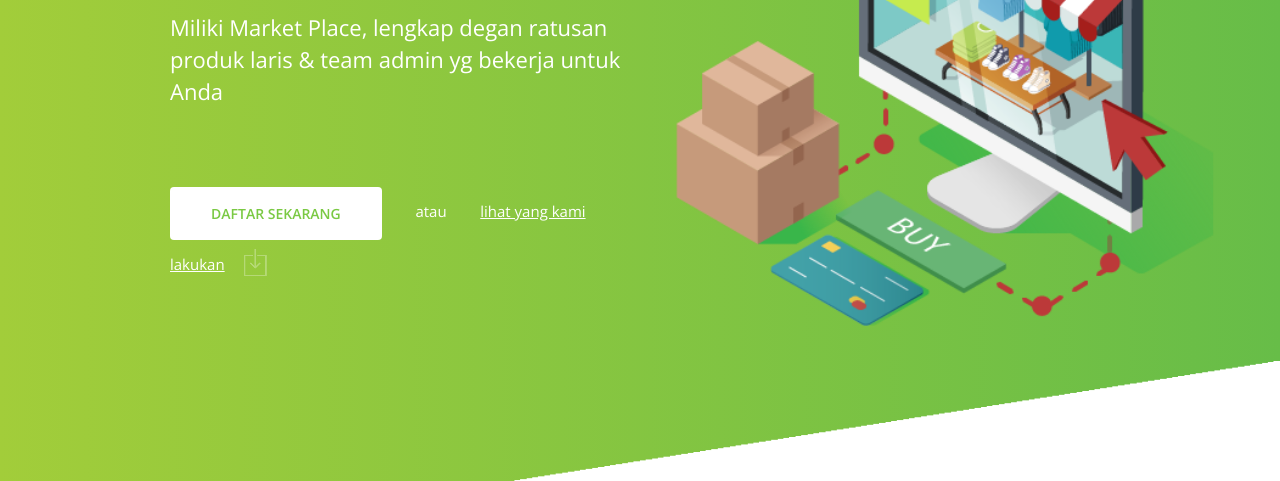
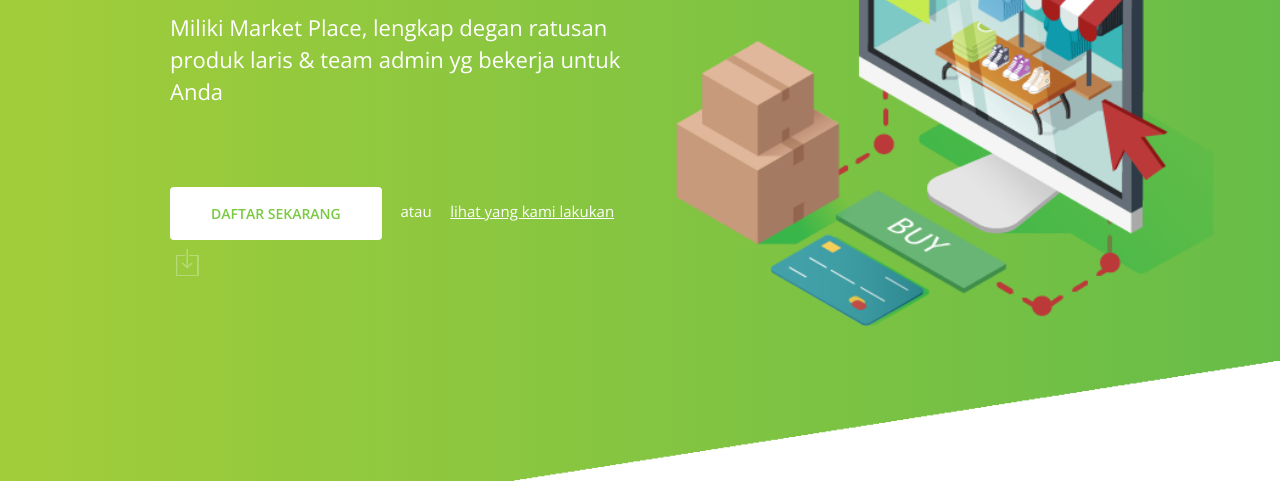
Before and after one commit to andriputra/idplaza, a plain HTML site: page index.html in a window 1280 px wide. Shown: the part 306-787 px from the top of the page. Drawn offline with nearby package versions, Linux system fonts and the light colour scheme.

Commit message:
modif flex

```diff
--- a/assets/css/style.css
+++ b/assets/css/style.css
@@ -149,7 +149,7 @@ p.sub{
 }
 .action a,
 .action span{
-  margin-right: 30px;
+  margin-right: 15px;
   color: #ffffff;
   font-size: 15px;
 }
@@ -161,7 +161,7 @@ p.sub{
 }
 a.img-link img{
   position: relative;
-  left: -46px;
+  left: -26px;
   top: 9px;
 }
 img.trapsium{
```
